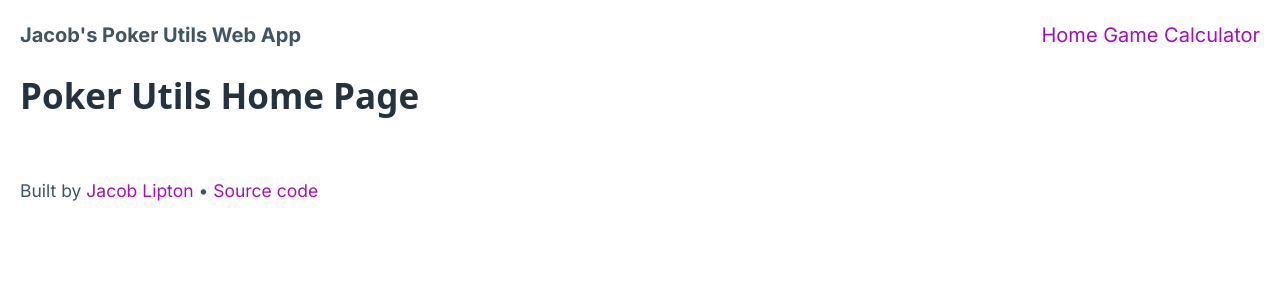
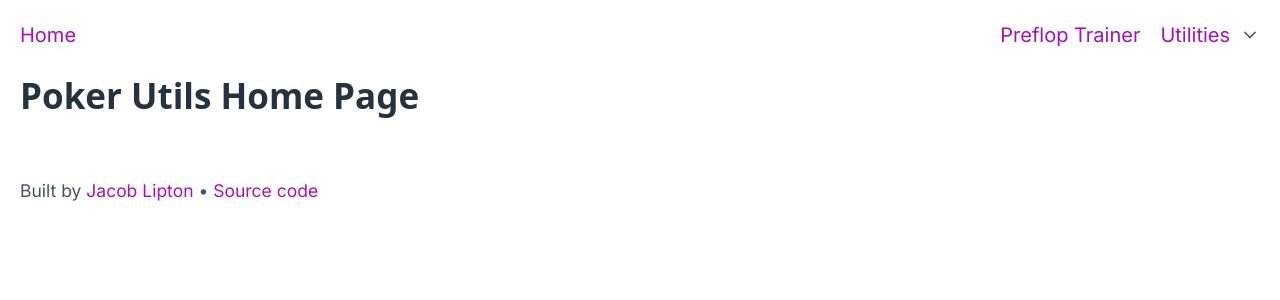
Before and after one commit to jlipton04/poker-utils-webapp, a Next.js app: page / in a window 1280 px wide. Shown: the top 300 px of the page. Built offline with nearby package versions, Linux system fonts and the light colour scheme.

Commit message:
Added trainer to nav bar

```diff
--- a/src/app/layout.tsx
+++ b/src/app/layout.tsx
@@ -20,29 +20,48 @@ export default function RootLayout({
       <body className={inter.className}>
         <div className='container-fluid'>
           <header>
-            <nav>
-              <ul>
-                <li><strong>{`Jacob's Poker Utils Web App`}</strong></li>
-              </ul>
-              <ul>
-                <li>
-                  <Link href='/home-game-calculator'>Home Game Calculator</Link>
-                </li>
-              </ul>
-            </nav>
+            <NavBar />
           </header>
           <main>
             {children}
             <Analytics />
           </main>
           <footer>
-            <small>
-              Built by <a href='https://www.linkedin.com/in/jacob-lipton/' target='_blank'>Jacob Lipton</a>
-              {` • `}
-              <a href="https://github.com/jlipton04/preflop-webapp" target='_blank'>Source code</a></small>
+            <InfoBar />
           </footer>
         </div>
       </body>
     </html>
   )
 }
+
+function NavBar() {
+  return (
+    <nav>
+      <ul>
+        <li><Link href='/'>Home</Link></li>
+      </ul>
+      <ul>
+        <li><Link href='/preflop-trainer'>Preflop Trainer</Link></li>
+        <li>
+          <details role='list' dir='rtl'>
+            <summary aria-haspopup='listbox' role='link'>Utilities</summary>
+            <ul role='listbox'>
+              <li><Link href='/home-game-calculator'>Home Game Calculator</Link></li>
+            </ul>
+          </details>
+        </li>
+      </ul>
+    </nav>
+  )
+}
+
+function InfoBar() {
+  return (
+    <small>
+      Built by <a href='https://www.linkedin.com/in/jacob-lipton/' target='_blank'>Jacob Lipton</a>
+      {` • `}
+      <a href='https://github.com/jlipton04/preflop-webapp' target='_blank'>Source code</a>
+    </small>
+  )
+}
```
